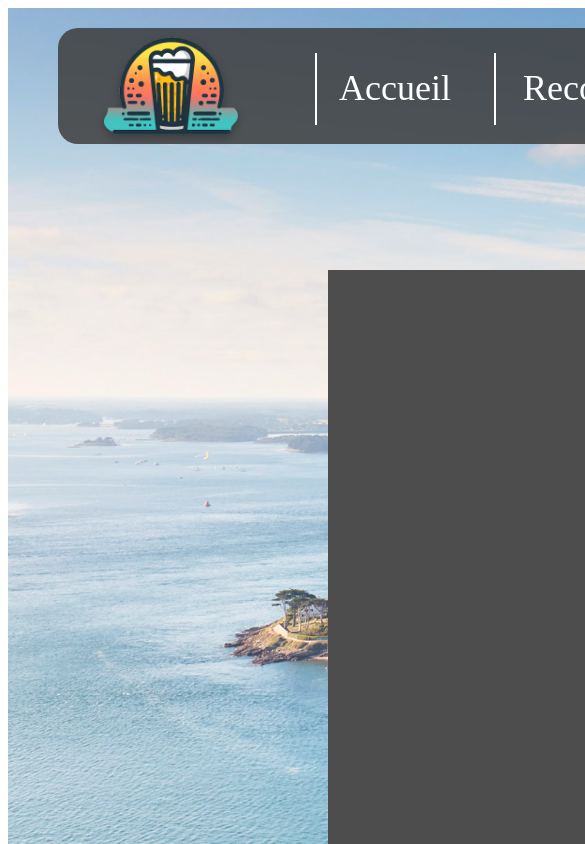
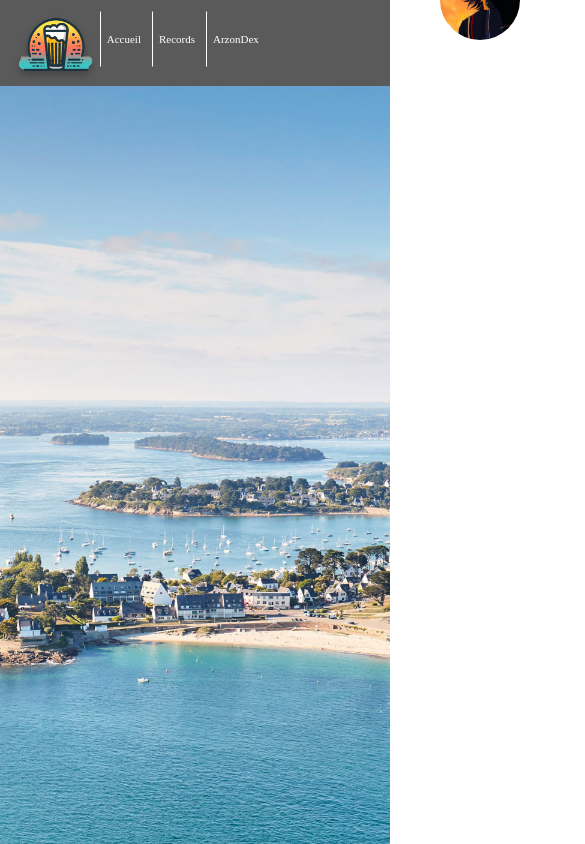
Before and after one commit to SimonAstorgue/arzon-website, a plain HTML site: page index.html in a window 390 px wide. Shown: the top 844 px of the page, 585 px wide, since content can reach past the window. Drawn offline with Linux system fonts and the light colour scheme; a web font is replaced by a local one.

Commit message:
main_page (feat): fix some size issue

```diff
--- a/index.html
+++ b/index.html
@@ -5,48 +5,64 @@
     <title>Arzon2-0</title>
 
     <link rel="stylesheet" href="style/header.css">
-    <link rel="stylesheet" href="style/main.css">
+    <link rel="stylesheet" href="style/main-page.css">
     <link rel="preconnect" href="https://fonts.googleapis.com">
     <link rel="preconnect" href="https://fonts.gstatic.com" crossorigin>
     <link href="https://fonts.googleapis.com/css2?family=Kodchasan:wght@400;600&display=swap" rel="stylesheet">
+
+    <meta name="viewport" content="width=device-width,initial-scale=1"/>
+
 </head>
 <body>
-<div class="desktop" style="width: 1920px; height: 2968px; position: relative; background: white">
-    <img src="img/bg.jpg" style="width: 1920px; height: 1243px; left: 0; top: 0; position: absolute" alt="">
 
-    <div class="fade"></div>
-    <div class="video"></div>
-    <img class="youtube-logo" src="img/youtube.png" alt="">
+<header id='header'>
+    <div class='center'>
+        <img alt="Arzon" class='logo-arzon' src='img/arzon.png'/>
+        <nav class='navigation'>
+            <ul class="nav-list">
+                <li class="nav-el"><a class='text-nav' href="test.html">Accueil</a></li>
+                <li class="nav-el"><a class='text-nav' href="test.html">Records</a></li>
+                <li class="nav-el"><a class='text-nav' href="test.html">ArzonDex</a></li>
+            </ul>
+        </nav>
+        <img src="img/settings.png" class="settings" alt=""/>
+        <img src="img/NouvellePP.jpg" class="pp" alt=""/>
+    </div>
+</header>
+<img src="img/bg.jpg" class="main-image" alt="">
+<!--<iframe width="560" height="315" src="https://www.youtube.com/embed/xQITPKGvy2g?si=wxTgb-ntI3yGTHSy"-->
+<!--        title="Arzon Best-OF" frameborder="0"-->
+<!--        allow="accelerometer; autoplay; clipboard-write; encrypted-media; gyroscope; picture-in-picture; web-share"-->
+<!--        referrerpolicy="strict-origin-when-cross-origin" allowfullscreen></iframe>-->
 
-    <div class="presentation-text">PRESENTATION</div>
-    <div class="line-presentation" style="left: 75px; top: 1335px"></div>
-    <div class="line-presentation" style="left: 1395px; top: 1335px"></div>
+<!--        <img id='pp' class='pp' src='img/NouvellePP.jpg' alt=""/>-->
 
-    <div id='header' class='header'>
-        <div id='headerbg' class='headerbg'></div>
+<!--        <div id='records' class='text-header'>-->
+<!--            Records-->
+<!--        </div>-->
 
-        <img id='logoarzon' class='logoarzon' src='img/arzon.png' alt=""/>
-        <img id='pp' class='pp' src='img/NouvellePP.jpg' alt=""/>
+<!--        <div id='arzondex' class='text-header'>-->
+<!--            Arzondex-->
+<!--        </div>-->
 
-        <div id='records' class='text-header'>
-            Records
-        </div>
+<!--        <div id='home' class='text-header'>-->
+<!--            Accueil-->
+<!--        </div>-->
 
-        <div id='arzondex' class='text-header'>
-            Arzondex
-        </div>
+<!--        <div class='line' style="left: 259px"></div>-->
+<!--        <div class='line' style="left: 438px"></div>-->
+<!--        <div class='line' style="left: 639px"></div>-->
 
-        <div id='home' class='text-header'>
-            Accueil
-        </div>
+<!--        <img class='settings' src='img/settings.png' alt=""/>-->
 
-        <div class='line' style="left: 259px"></div>
-        <div class='line' style="left: 438px"></div>
-        <div class='line' style="left: 639px"></div>
+<!--    <div class="fade"></div>-->
+<!--    <div class="video"></div>-->
+<!--    <img class="youtube-logo" src="img/youtube.png" alt="">-->
 
-        <img class='settings' src='img/settings.png' alt=""/>
-    </div>
+<!--    <div class="presentation-text">PRESENTATION</div>-->
+<!--    <div class="line-presentation" style="left: 75px; top: 1335px"></div>-->
+<!--    <div class="line-presentation" style="left: 1395px; top: 1335px"></div>-->
 
-</div>
+
 </body>
 </html>
--- a/style/header.css
+++ b/style/header.css
@@ -1,82 +1,163 @@
-.header {
+header {
     height: 116px;
-    width: 1820px;
-    padding: 0;
-    left: 50px;
-    top: 20px;
+    width: 100%;
+    position: relative;
+    background-color: rgba(62, 62, 62, 0.8500000238418579);
+    backdrop-filter: blur(4px);
+}
+
+.center {
+    margin: 0 auto;
+    width: 1440px;
+    height: 100%;
+    position: relative;
+}
+
+.logo-arzon {
+    position: relative;
+    width: 150px;
+    height: 150px;
+    filter:drop-shadow(0px 4px 4px rgba(0,0,0,0.25));
+}
+
+.navigation {
+    width: 100%;
+    height: 100%;
+    top: 0;
+    left: 0;
     position: absolute;
 }
 
-.headerbg {
-    background-color: rgba(62, 62, 62, 0.8500000238418579);
-    height: 116px;
-    width: 1820px;
-    border-radius: 20px;
-    backdrop-filter: blur(4px);
+.navigation .nav-list {
+    list-style-type: none;
+    margin: 0 auto;
+    padding-left: 5%;
+    text-align: left;
+    max-width: 80%;
+    max-height: 100%;
 }
 
-.logoarzon {
-    filter: drop-shadow(0px 4px 4px rgba(0, 0, 0, 0.25));
+.navigation .nav-list .nav-el {
+    display: inline-block;
+    line-height: 106px;
+}
+
+.text-nav {
+    padding: 20px;
+    text-decoration: none;
+    color: white;
+    font-size: 40px;
+    font-family: Kodchasan, serif;
+}
+
+.nav-list > .nav-el {
+    position: relative;
+}
+
+.nav-list > .nav-el::before {
+    content: '';
     position: absolute;
-    width: 164px;
-    height: 164px;
-    left: 30px;
-    top: -5px;
+    top: 50%;
+    transform: translateY(-50%);
+    width: 1px;
+    height: 75px;
+    background: white;
 }
 
 .pp {
     width: 80px;
     height: 80px;
-    left: 1688px;
-    top: 18px;
-    position: absolute;
-    border-radius: 50%
-}
-
-.text-header {
-    position: absolute;
-    color: #ffffff;
-    font-size: 36px;
-    font-family: Kodchasan, serif;
-    font-weight: 400;
-    word-wrap: break-word;
-}
-
-#records {
-    width: 159px;
-    height: 39px;
-    left: 465px;
-    top: 39px;
-}
-
-#arzondex {
-    width: 177px;
-    height: 39px;
-    left: 665px;
-    top: 41px;
-}
-
-#home {
-    width: 143px;
-    height: 39px;
-    left: 281px;
-    top: 39px;
-}
-
-.line {
-    width: 70px;
-    height: 0;
-    top: 25px;
-    position: absolute;
-    transform: rotate(90deg);
-    transform-origin: 0 0;
-    border: 1px #ffffff solid
+    border-radius: 50%;
+    position: relative;
+    top: -50px;
+    left: 79%;
 }
 
 .settings {
     width: 40px;
     height: 40px;
-    left: 1618px;
-    top: 38px;
-    position: absolute
+    position: relative;
+    top: -65px;
+    left: 78%;
 }
+
+@media screen and (max-width: 1440px) {
+    .center {
+        width: 1080px;
+    }
+    .navigation .nav-list {
+        padding-left: 12%;
+    }
+    .text-nav {
+        padding: 16px;
+        font-size: 34px;
+    }
+}
+
+@media screen and (max-width: 1080px) {
+    .center {
+        width: 720px;
+    }
+    .navigation .nav-list {
+        padding-left: 22%;
+    }
+    .text-nav {
+        padding: 14px;
+        font-size: 20px;
+    }
+}
+
+@media screen and (max-width: 720px) {
+    .center {
+        width: 580px;
+    }
+
+    .logo-arzon {
+        width: 110px;
+        height: 110px;
+        top: 15px;
+    }
+    .text-nav {
+        padding: 10px;
+        font-size: 16px;
+    }
+}
+
+@media screen and (max-width: 580px) {
+    header {
+        height: 86px;
+    }
+
+    .center {
+        width: 450px;
+    }
+
+    .logo-arzon {
+        width: 90px;
+        height: 90px;
+        top: 10px;
+    }
+    .navigation .nav-list .nav-el {
+        line-height: 76px;
+    }
+    .nav-list > .nav-el::before {
+        height: 55px;
+    }
+    .text-nav {
+        padding: 10px;
+        font-size: 14px;
+    }
+}
+
+@media screen and (max-width: 450px) {
+    .center {
+        width: 95vw;
+    }
+    .navigation .nav-list {
+        padding-left: 90px;
+    }
+    .text-nav {
+        padding: 7px;
+        font-size: 11px;
+    }
+}
--- /dev/null
+++ b/style/main-page.css
@@ -0,0 +1,14 @@
+body {
+    margin: 0;
+    padding: 0;
+    border: 0;
+}
+
+.main-image {
+    width: 100%;
+    height: 118.5vh;
+    position: relative;
+    overflow: hidden;
+    object-fit: cover;
+    object-position: center;
+}
--- a/style/main.css
+++ /dev/null
@@ -1,50 +0,0 @@
-.fade {
-    width: 1920px;
-    height: 261px;
-    left: 0;
-    top: 984px;
-    position: absolute;
-    background: linear-gradient(360deg, white 0%, rgba(153, 153, 153, 0) 100%);
-}
-
-.video {
-    width: 1280px;
-    height: 720px;
-    left: 320px;
-    top: 262px;
-    position: absolute;
-    background: #4D4D4D;
-}
-
-.youtube-logo {
-    width: 246px;
-    height: 246px;
-    padding: 48px 15px;
-    left: 837px;
-    top: 499px;
-    position: absolute;
-    justify-content: center;
-    align-items: center;
-    display: inline-flex;
-}
-
-.presentation-text {
-    width: 1044px;
-    height: 125px;
-    left: 438px;
-    top: 1272px;
-    position: absolute;
-    text-align: center;
-    color: black;
-    font-size: 85px;
-    font-family: Kodchasan, serif;
-    font-weight: 600;
-    word-wrap: break-word;
-}
-
-.line-presentation {
-    width: 450px;
-    height: 0;
-    position: absolute;
-    border: 2px black solid;
-}
```
Also changed, not shown: test.html (added, +10 -0 lines).
